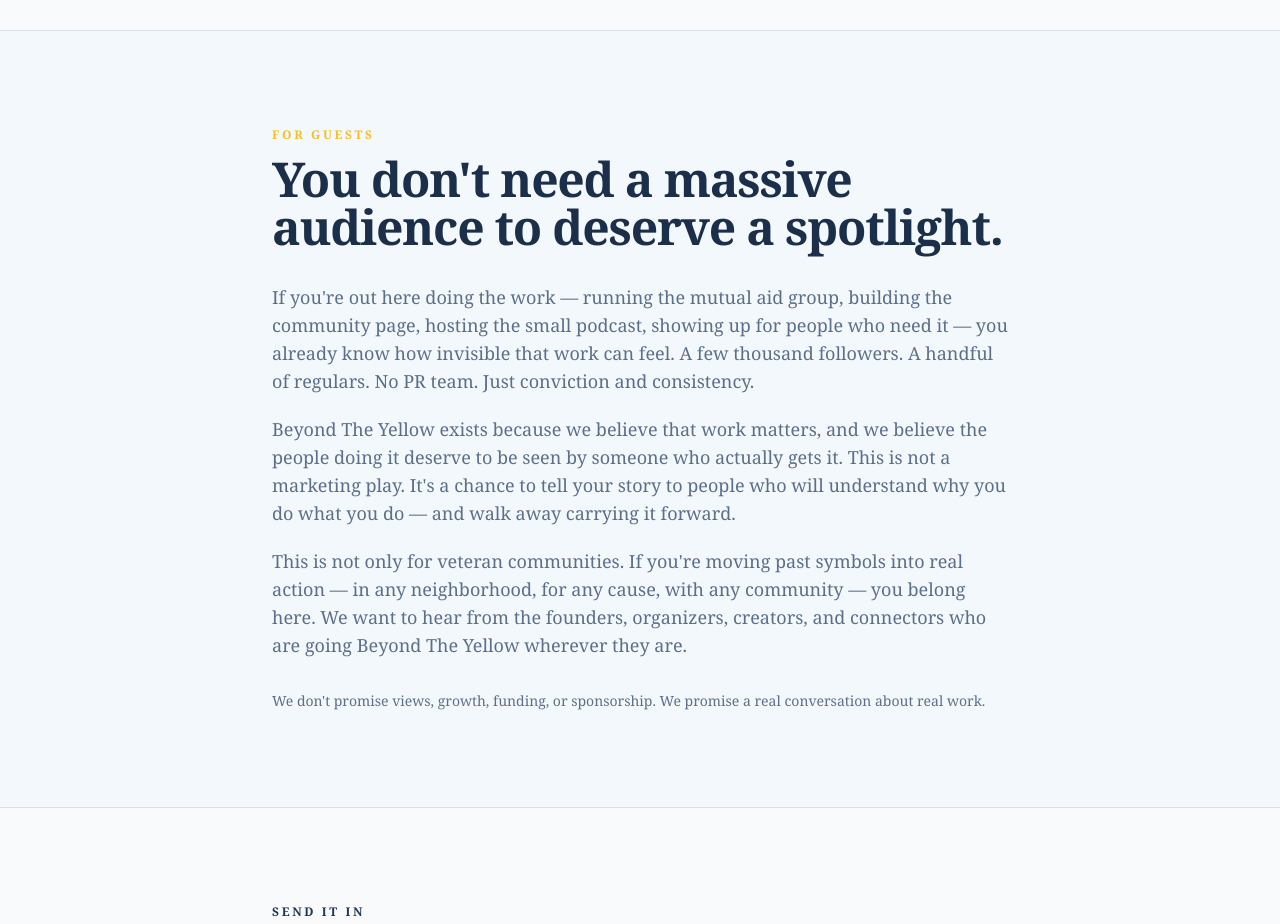
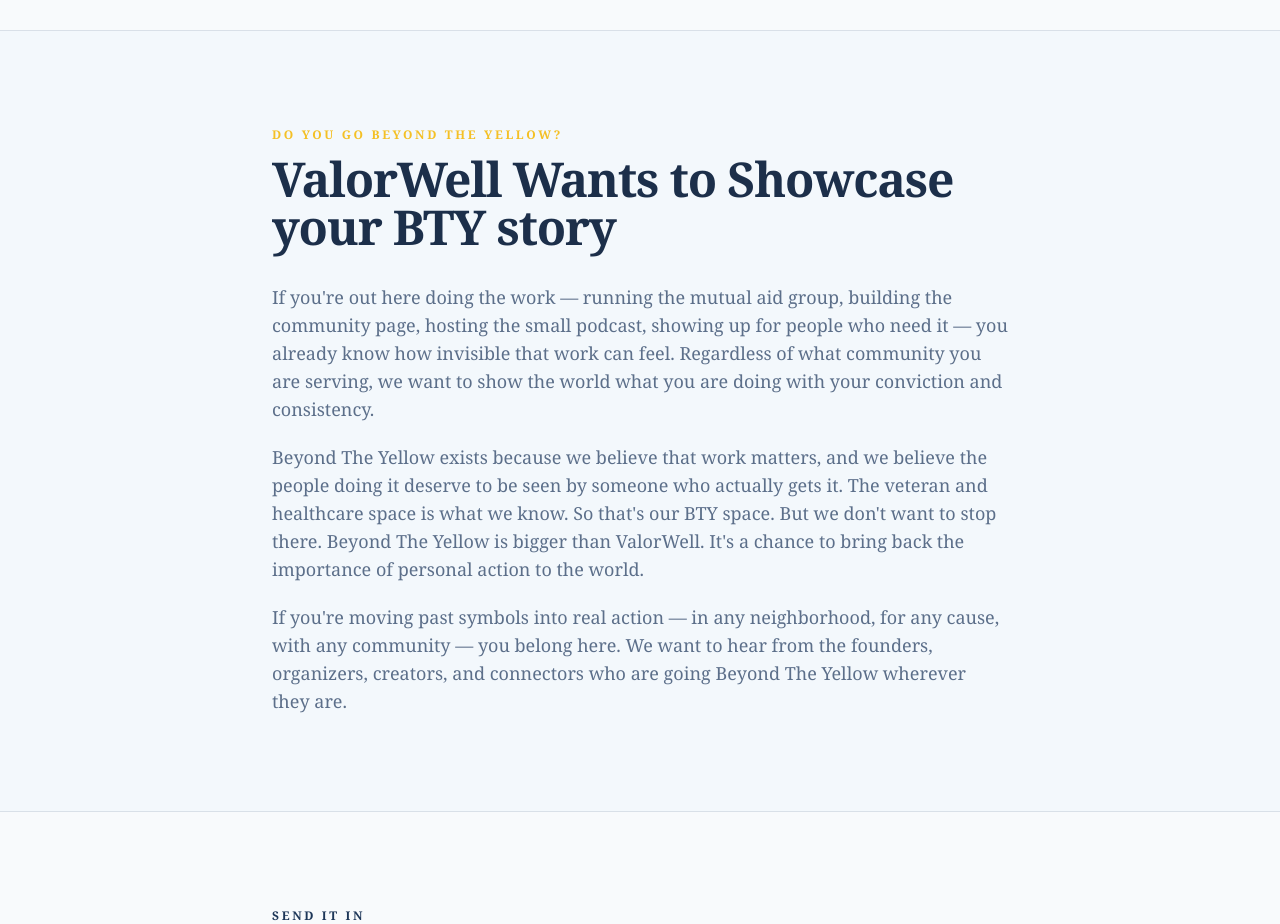
Before and after one commit to LPredmore/pathfinder-wellspring, a React (Vite) app: page /beyondtheyellow in a window 1280 px wide. Shown: the part 4240-5164 px from the top of the page. Built offline with nearby package versions, Linux system fonts and the light colour scheme; the HTML template or start-up script is replaced by a standard one.

Commit message:
Changes
Co-authored-by: LPredmore <124374222+LPredmore@users.noreply.github.com>

```diff
--- a/src/pages/BeyondTheYellowPage.tsx
+++ b/src/pages/BeyondTheYellowPage.tsx
@@ -782,22 +782,19 @@ export default function BeyondTheYellowPage() {
         {/* 11. GUEST VALUE */}
         <section className="border-b border-border bg-[hsl(var(--section-alt))] py-20 md:py-24">
           <div className="mx-auto max-w-3xl px-4">
-            <Eyebrow>For guests</Eyebrow>
-            <SectionHeading>You don't need a massive audience to deserve a spotlight.</SectionHeading>
+            <Eyebrow>DO YOU GO BEYOND THE YELLOW?</Eyebrow>
+            <SectionHeading>ValorWell Wants to Showcase your BTY story</SectionHeading>
             <div className="mt-8 space-y-5 text-lg text-muted-foreground">
               <p>
-                If you're out here doing the work — running the mutual aid group, building the community page, hosting the small podcast, showing up for people who need it — you already know how invisible that work can feel. A few thousand followers. A handful of regulars. No PR team. Just conviction and consistency.
+                If you're out here doing the work — running the mutual aid group, building the community page, hosting the small podcast, showing up for people who need it — you already know how invisible that work can feel. Regardless of what community you are serving, we want to show the world what you are doing with your conviction and consistency.
               </p>
               <p>
-                Beyond The Yellow exists because we believe that work matters, and we believe the people doing it deserve to be seen by someone who actually gets it. This is not a marketing play. It's a chance to tell your story to people who will understand why you do what you do — and walk away carrying it forward.
+                Beyond The Yellow exists because we believe that work matters, and we believe the people doing it deserve to be seen by someone who actually gets it. The veteran and healthcare space is what we know. So that's our BTY space. But we don't want to stop there. Beyond The Yellow is bigger than ValorWell. It's a chance to bring back the importance of personal action to the world.
               </p>
               <p>
-                This is not only for veteran communities. If you're moving past symbols into real action — in any neighborhood, for any cause, with any community — you belong here. We want to hear from the founders, organizers, creators, and connectors who are going Beyond The Yellow wherever they are.
+                If you're moving past symbols into real action — in any neighborhood, for any cause, with any community — you belong here. We want to hear from the founders, organizers, creators, and connectors who are going Beyond The Yellow wherever they are.
               </p>
             </div>
-            <p className="mt-8 text-sm text-muted-foreground">
-              We don't promise views, growth, funding, or sponsorship. We promise a real conversation about real work.
-            </p>
           </div>
         </section>
 
```
